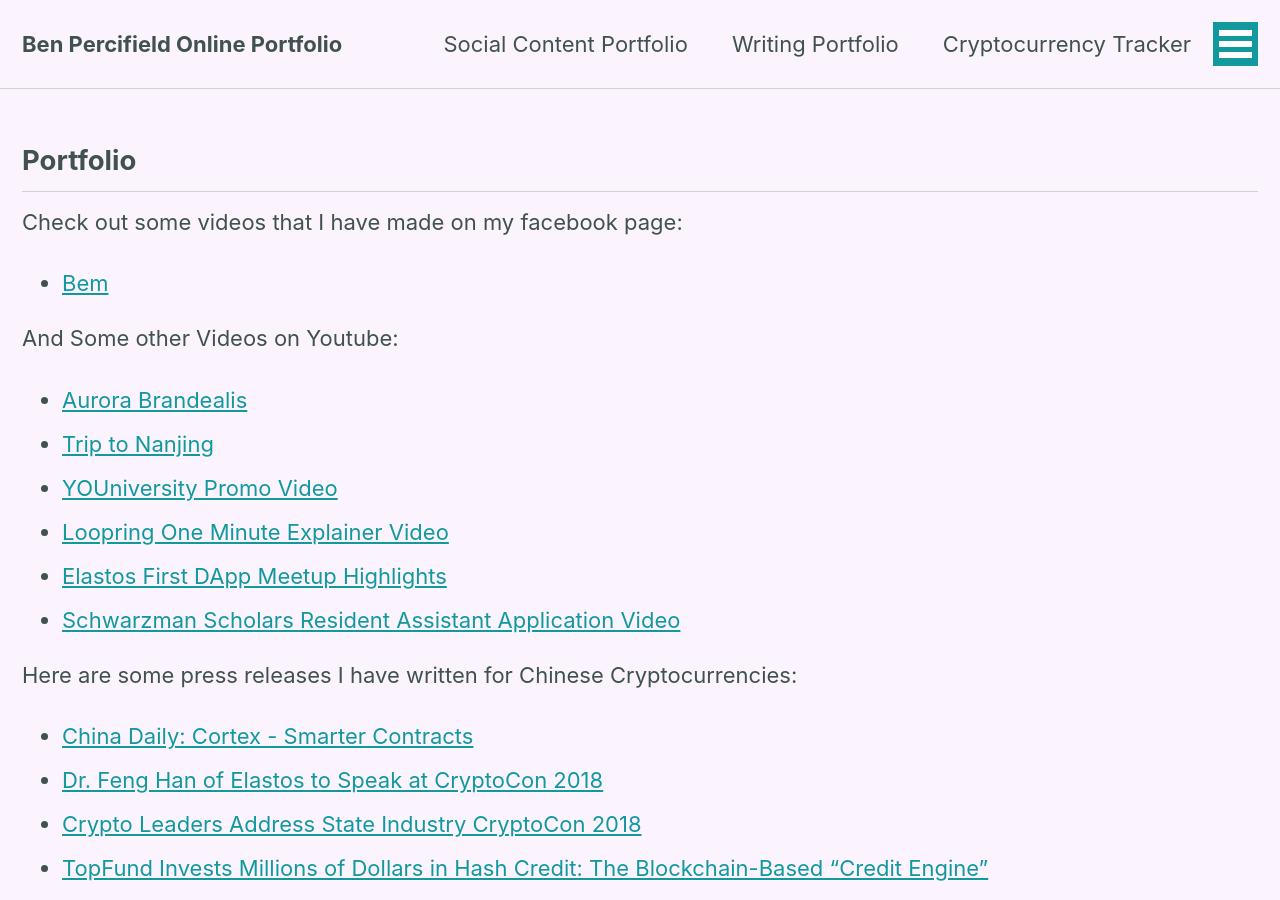
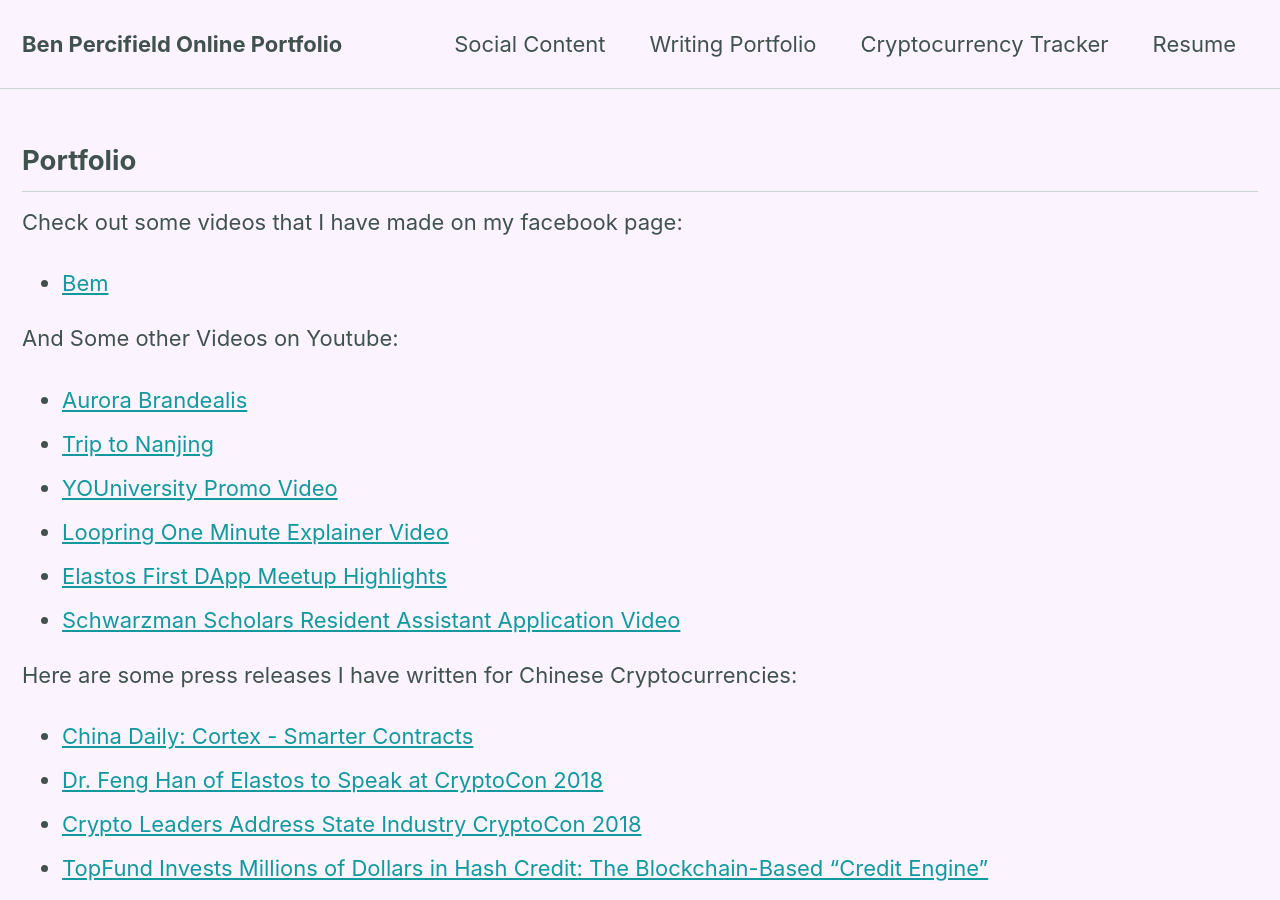
Before and after one commit to benpercifield/benpercifield.github.io, a Jekyll site: the page built from _pages/about.md, in a window 1280 px wide and 900 px high. Built offline with Jekyll 4.4.1, drawn with Linux system fonts in a browser that asks for light colours; cached includes are drawn as plain includes; nearby versions of some CDN libraries.

Commit message:
Update navigation.yml

```diff
--- a/_data/navigation.yml
+++ b/_data/navigation.yml
@@ -1,7 +1,7 @@
 # main links
 main:
-  - title: "Social Content Portfolio"
-    url: /ideas/
+  - title: "Social Content"
+    url: /socialContent/
   - title: "Writing Portfolio"
     url: /Portfolio/
   - title: "Cryptocurrency Tracker"
```
